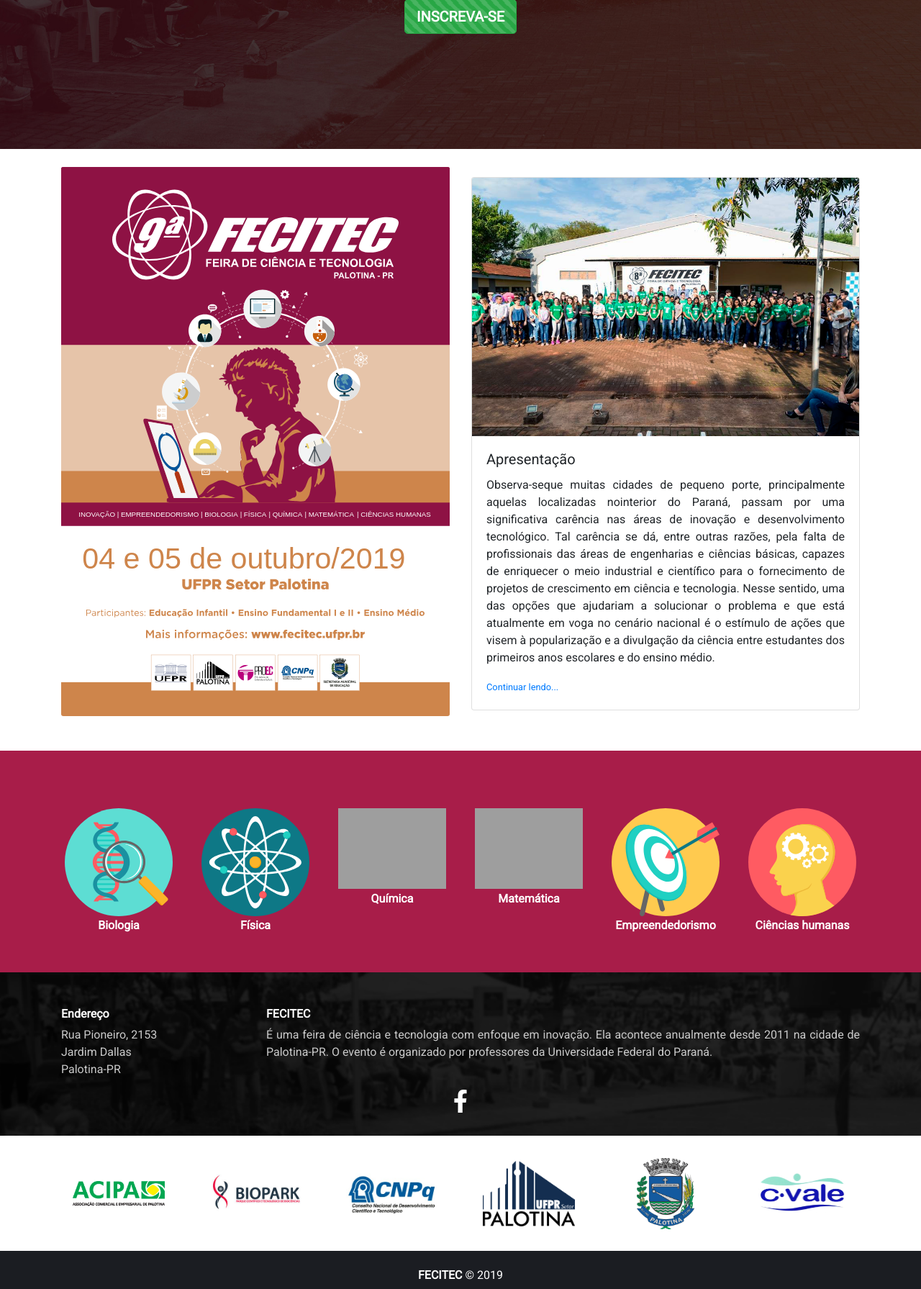
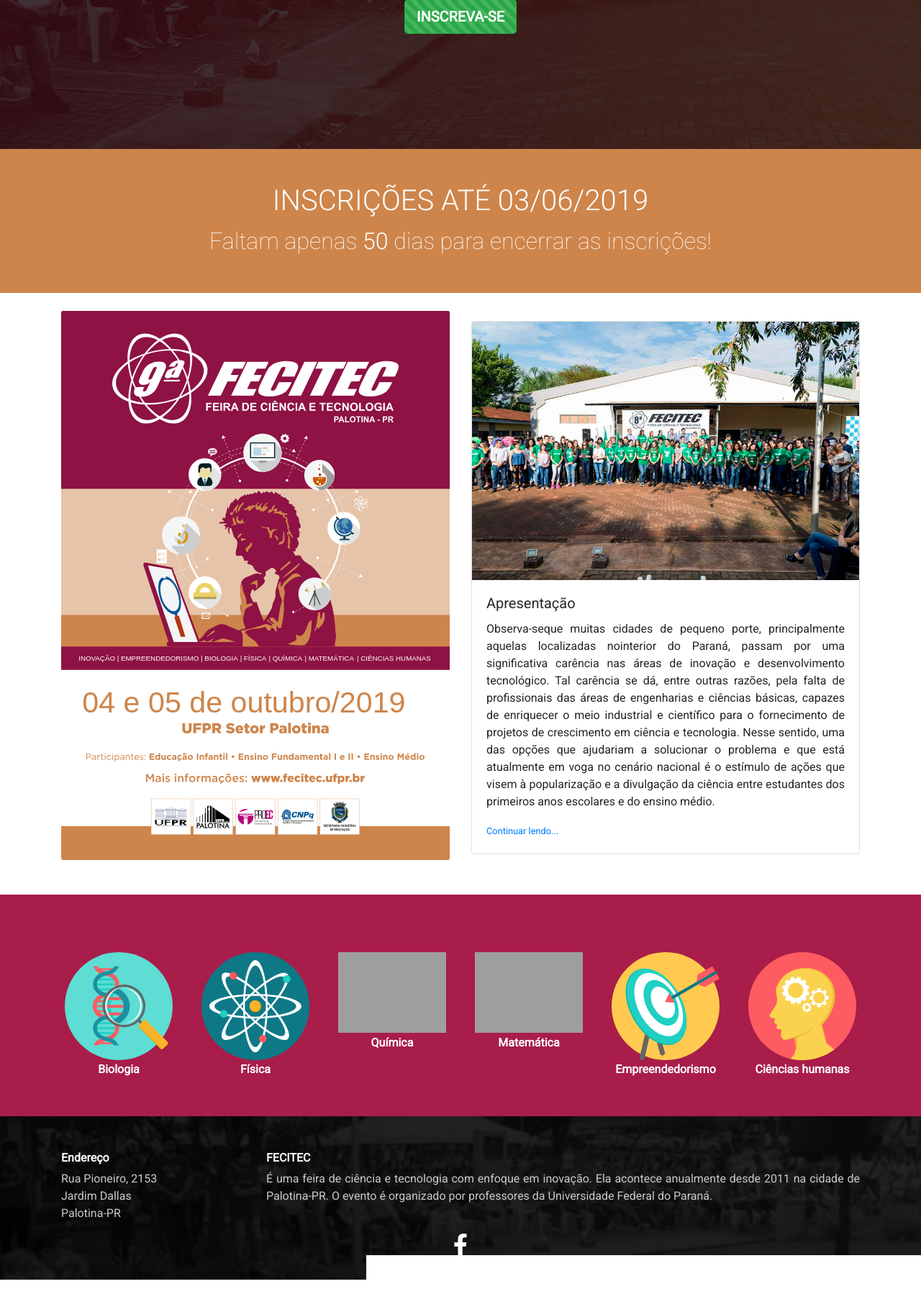
Before and after one commit to gaabrielo/fecitec, a PHP site: page /?pagina=1 in a window 1280 px wide. Shown: the part 543-2334 px from the top of the page at 72% size. Run offline with PHP 8.4, Linux system fonts and the light colour scheme; some libraries are stand-ins or nearby versions; grey boxes are pictures that could not be loaded.

Commit message:
update UI

```diff
--- a/arquivos/css/principal.css
+++ b/arquivos/css/principal.css
@@ -1,5 +1,21 @@
 body{
     font-family: 'Roboto', sans-serif;
+}
+
+.f-thin{
+    font-weight: 100;
+}
+
+.f-light{
+    font-weight: 300;
+}
+
+.f-normal{
+    font-weight: 400;
+}
+
+.f-strong{
+    font-weight: 800;
 }
 
 .banner{
@@ -81,11 +97,17 @@ body{
     margin-bottom: 2vh;
 }
 
-#materias{
+.footer2{
     background: #a81d49;
     color: #fff;
+    padding-top: 10vh;
+    padding-bottom: 6vh;
+}
 
-    padding-top: 10vh;
+.top2{
+    background: #CE854B;
+    color: #fff;
+    padding-top: 6vh;
     padding-bottom: 6vh;
 }
 
@@ -103,3 +125,9 @@ body{
     margin-top: 2%;
     margin-bottom: 2%;
 }
+
+.sombra-slide{
+    -webkit-box-shadow: 0px 0px 28px -12px rgba(0,0,0,0.75);
+    -moz-box-shadow: 0px 0px 28px -12px rgba(0,0,0,0.75);
+    box-shadow: 0px 0px 28px -12px rgba(0,0,0,0.75);
+}
--- a/componentes/funcoes/enviar_f_contato.php
+++ b/componentes/funcoes/enviar_f_contato.php
@@ -16,14 +16,15 @@
     $email_d = $_POST["email"];
     $titulo = $_POST["titulo"];
     $mensagem_d = $_POST["mensagem"];
+    $telefone = $_POST["telefone"];
 
-    if(empty($nome) || empty($email_d) || empty($titulo) || empty($mensagem_d)){
+    if(empty($nome) || empty($email_d) || empty($titulo) || empty($mensagem_d) || empty($telefone)){
         echo "VALORES INCOMPATÍVEIS";
         exit;
     }
 
     $mensagem = new EmailMensagem("<h1>CONTATO!</h1>");
-    $mensagem->corpo([["REMETENTE", "<p><strong>Nome</strong>: $nome</p><p><strong>E-Mail</strong>: $email_d</p>"],
+    $mensagem->corpo([["REMETENTE", "<p><strong>Nome</strong>: $nome</p><p><strong>E-Mail</strong>: $email_d</p><p><strong>Telefone</strong>: $telefone</p>"],
                      ["MENSAGEM", "<p><strong>Título</strong>: $titulo</p><p><strong>Mensagem</strong>: $mensagem_d</p>"]]);
     $mensagem->e_final("<a style='color: #fff'>9ª <strong>FECITEC</strong></a>");
 
--- a/componentes/layout/cabecalho.php
+++ b/componentes/layout/cabecalho.php
@@ -16,7 +16,7 @@
                 <link rel='stylesheet' href='https://stackpath.bootstrapcdn.com/bootstrap/4.3.1/css/bootstrap.min.css' integrity='sha384-ggOyR0iXCbMQv3Xipma34MD+dH/1fQ784/j6cY/iJTQUOhcWr7x9JvoRxT2MZw1T' crossorigin='anonymous'>
                 <link rel='stylesheet' href='https://use.fontawesome.com/releases/v5.8.1/css/all.css' integrity='sha384-50oBUHEmvpQ+1lW4y57PTFmhCaXp0ML5d60M1M7uH2+nqUivzIebhndOJK28anvf' crossorigin='anonymous'>
                 <link rel='stylesheet' href='arquivos/css/principal.css'>
-                <link href='https://fonts.googleapis.com/css?family=Roboto:100,400' rel='stylesheet'>
+                <link href='https://fonts.googleapis.com/css?family=Roboto:100,300,400' rel='stylesheet'>
                 $extra
                 <script src='https://code.jquery.com/jquery-3.3.1.min.js'></script>
 
--- a/componentes/paginas/inicio.html
+++ b/componentes/paginas/inicio.html
@@ -1,9 +1,14 @@
 <div class="container-fluid banner">
     <img src="arquivos/imagens/logo-branco.svg" class="img-fluid">
     <!--<h1 style="color: #a81d49; font-size: 60px"><strong><span style="font-weight: 100">9ª</span> FECITEC</strong></h1>-->
-    <h3 style="color: #fff; margin-top: 30px; font-weight: 100;"><strong>PARTICIPE E INSCREVA SEU PROJETO!</strong></h3>
+    <h3 id="banner-frase" style="color: #fff; margin-top: 30px; font-weight: 100;"><strong>PARTICIPE E INSCREVA SEU PROJETO!</strong></h3>
     <br>
-    <a class="btn btn-lg btn-success progress-bar-striped progress-bar-animated" role="button" href="?pagina=cf5f9f0a3e9e7a70022b0e8f6343de9f23d804e9"><strong>INSCREVA-SE</strong></a>
+    <a id="banner-botao" class="btn btn-lg btn-success progress-bar-striped progress-bar-animated" role="button" href="?pagina=cf5f9f0a3e9e7a70022b0e8f6343de9f23d804e9"><strong>INSCREVA-SE</strong></a>
+</div>
+
+<div id="banner2-conteudo" class="container-fluid top2" style="text-align: center">
+    <h1 class="display-6 f-light">INSCRIÇÕES ATÉ 03/06/2019</h1>
+    <a class="f-thin" style="font-size: 2rem">Faltam apenas <span id="dias" class="f-light">xx</span> dias para encerrar as inscrições!</a>
 </div>
 
 <div class="container sessao">
@@ -34,7 +39,7 @@
 
 </div>
 
-<div id="materias">
+<div id="materias" class="footer2">
     <div class="container">
         <div class="row" style="text-align: center">
             <div class="col-6 col-sm-2">
@@ -65,3 +70,38 @@
         <!--<p style="text-align: center"><small>Icons made by <a href="https://www.flaticon.com/authors/popcorns-arts" target="_blank">Icon Pond</a> from www.flaticon.com </small></p>-->
     </div>
 </div>
+
+<script>
+
+    function encerra_inscricao(){
+        $("#banner-frase").html("<strong>Inscrições encerradas!</strong>");
+        $("#banner-botao").removeClass("btn-success")
+        $("#banner-botao").addClass("disabled");
+        $("#banner-botao").addClass("btn-danger");
+        $("#banner2-conteudo").html("{?}"); // ALTERAR AQUI
+    }
+
+    function calcular_dias(){
+        var data = new Date();
+        var event = new Date(2019, 6-1, 3);
+
+        var d1 = data.getTime()/((60000 * 60)*24);
+        var d2 = event.getTime()/((60000 * 60)*24);
+
+        var final = Math.round(d2-d1);
+
+        if(final < 0){
+            encerra_inscricao();
+        }
+
+        if(final >= 0 && final < 10){
+            final = "0"+final;
+        }
+
+        return final;
+    }
+
+    $(document).ready(function(){
+        $("#dias").html(calcular_dias());
+    });
+</script>
```
Also changed, not shown: componentes/paginas/anais.php (+14 -2 lines), componentes/paginas/contato.php (+12 -4 lines), componentes/paginas/formulario.php (+7 -0 lines), componentes/paginas/galeria.html (+18 -2 lines), componentes/paginas/participantes.html (+4 -4 lines).
